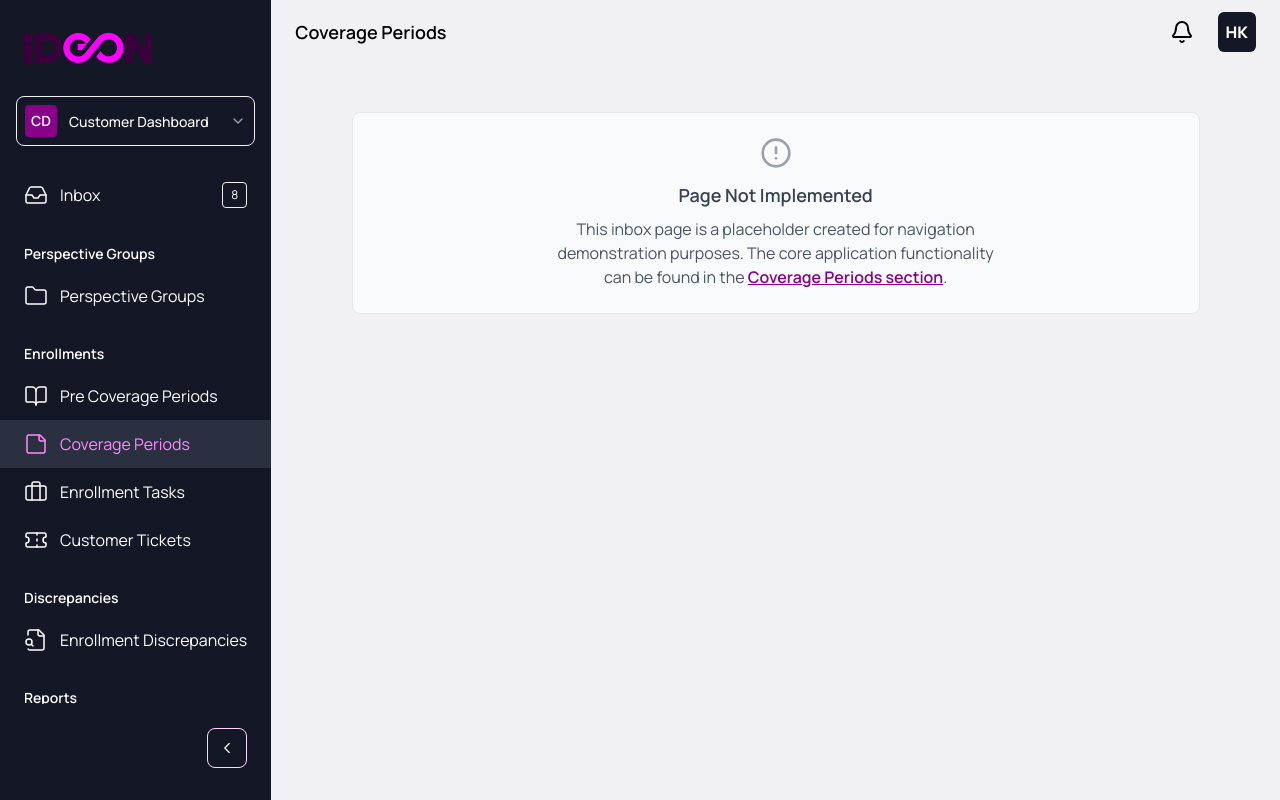
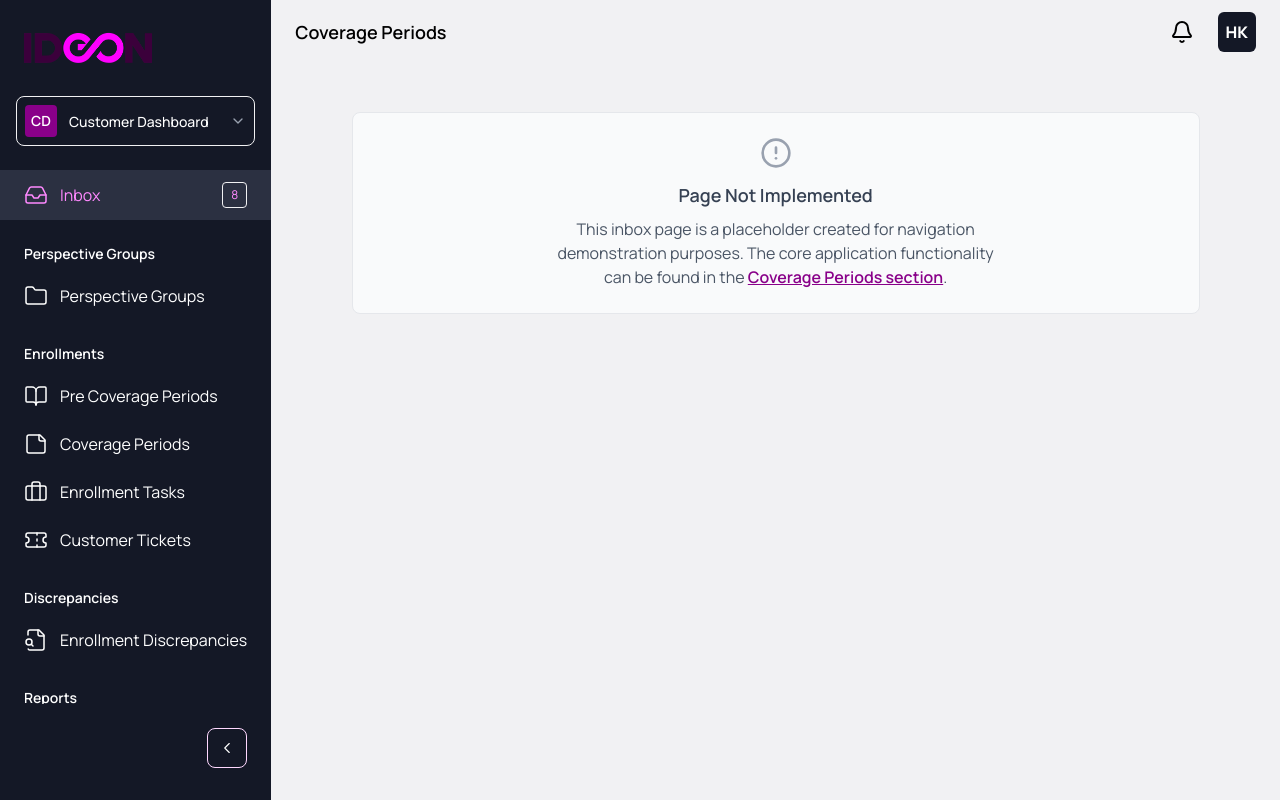
Before and after one commit to matheusvoriboli/ideon, a React (Vite) app: page / in a window 1280 px wide. Built offline with nearby package versions, Linux system fonts and the light colour scheme.

Commit message:
feat: created routes constant to set dinamically the active state in the side menu

```diff
--- a/src/App.tsx
+++ b/src/App.tsx
@@ -1,6 +1,7 @@
 import { BrowserRouter as Router, Routes, Route } from 'react-router-dom'
 import { Layout } from '~/components'
 import { Inbox, CoveragePeriods } from '~/pages'
+import { Routes as AppRoutes } from '~/utils/constants'
 
 function App() {
   return (
@@ -8,7 +9,10 @@ function App() {
       <Routes>
         <Route path="/" element={<Layout />}>
           <Route index element={<Inbox />} />
-          <Route path="coverage-periods" element={<CoveragePeriods />} />
+          <Route
+            path={AppRoutes.COVERAGE_PERIODS.slice(1)}
+            element={<CoveragePeriods />}
+          />
         </Route>
       </Routes>
     </Router>
--- a/src/components/UI/Layout/Layout.tsx
+++ b/src/components/UI/Layout/Layout.tsx
@@ -11,8 +11,13 @@ import {
   StickyNote,
   FileSearch,
 } from 'lucide-react'
-import { Outlet } from 'react-router-dom'
+import { Outlet, useLocation, useNavigate } from 'react-router-dom'
 import { SideMenu, Header } from '~/components'
+import { Routes } from '~/utils/constants'
+
+const Layout = () => {
+  const location = useLocation()
+  const navigate = useNavigate()
 
   const sideMenuSections = [
     {
@@ -20,8 +25,9 @@ const sideMenuSections = [
         {
           label: 'Inbox',
           icon: <Inbox strokeWidth={1.5} />,
-        onClick: () => {},
+          onClick: () => navigate(Routes.INBOX),
           badge: 8,
+          isActive: location.pathname === Routes.INBOX,
         },
       ],
     },
@@ -46,8 +52,8 @@ const sideMenuSections = [
         {
           label: 'Coverage Periods',
           icon: <StickyNote strokeWidth={1.5} />,
-        onClick: () => {},
-        isActive: true,
+          onClick: () => navigate(Routes.COVERAGE_PERIODS),
+          isActive: location.pathname === Routes.COVERAGE_PERIODS,
         },
         {
           label: 'Enrollment Tasks',
@@ -108,7 +114,6 @@ const sideMenuSections = [
     },
   ]
 
-const Layout = () => {
   return (
     <div className="min-h-screen flex">
       <aside role="navigation" aria-label="Main menu">
--- a/src/components/UI/SideMenu/SideMenu.tsx
+++ b/src/components/UI/SideMenu/SideMenu.tsx
@@ -93,7 +93,7 @@ export const SideMenu = ({
             {section.items.map(item => (
               <div
                 key={item.label}
-                className={`flex items-center cursor-pointer py-3 hover:opacity-80 focus:outline-none focus:ring-2 focus:ring-inset focus:ring-white ${isCollapsed ? 'justify-center px-3' : 'gap-3 px-6'} ${
+                className={`flex items-center cursor-pointer py-3 hover:opacity-80 ${isCollapsed ? 'justify-center px-3' : 'gap-3 px-6'} ${
                   item.isActive
                     ? 'text-ideon-primary-400 bg-ideon-dark-100 '
                     : ''
--- /dev/null
+++ b/src/utils/constants/index.ts
@@ -0,0 +1 @@
+export * from './routes'
--- /dev/null
+++ b/src/utils/constants/routes.ts
@@ -0,0 +1,9 @@
+export enum Routes {
+  INBOX = '/',
+  COVERAGE_PERIODS = '/coverage-periods',
+}
+
+export const routeLabels: Record<Routes, string> = {
+  [Routes.INBOX]: 'Inbox',
+  [Routes.COVERAGE_PERIODS]: 'Coverage Periods',
+}
```
Lines whose indentation alone changed are shown as unchanged.
